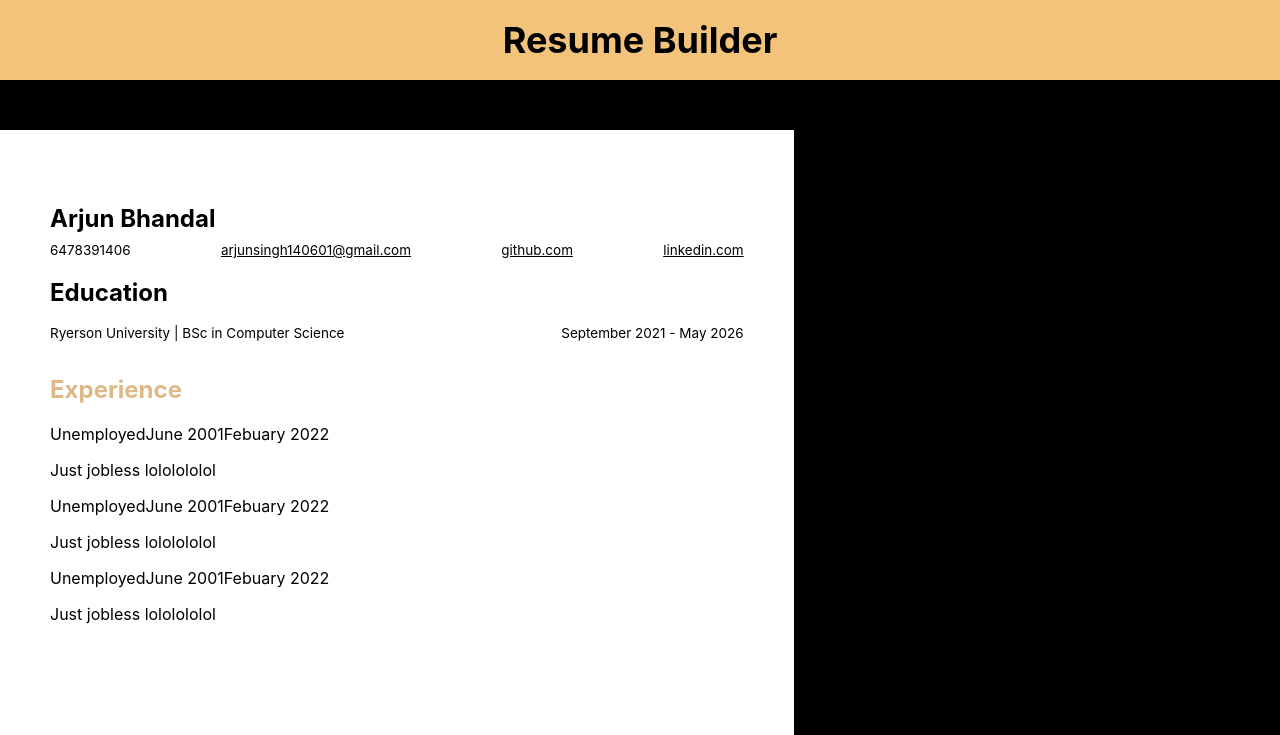
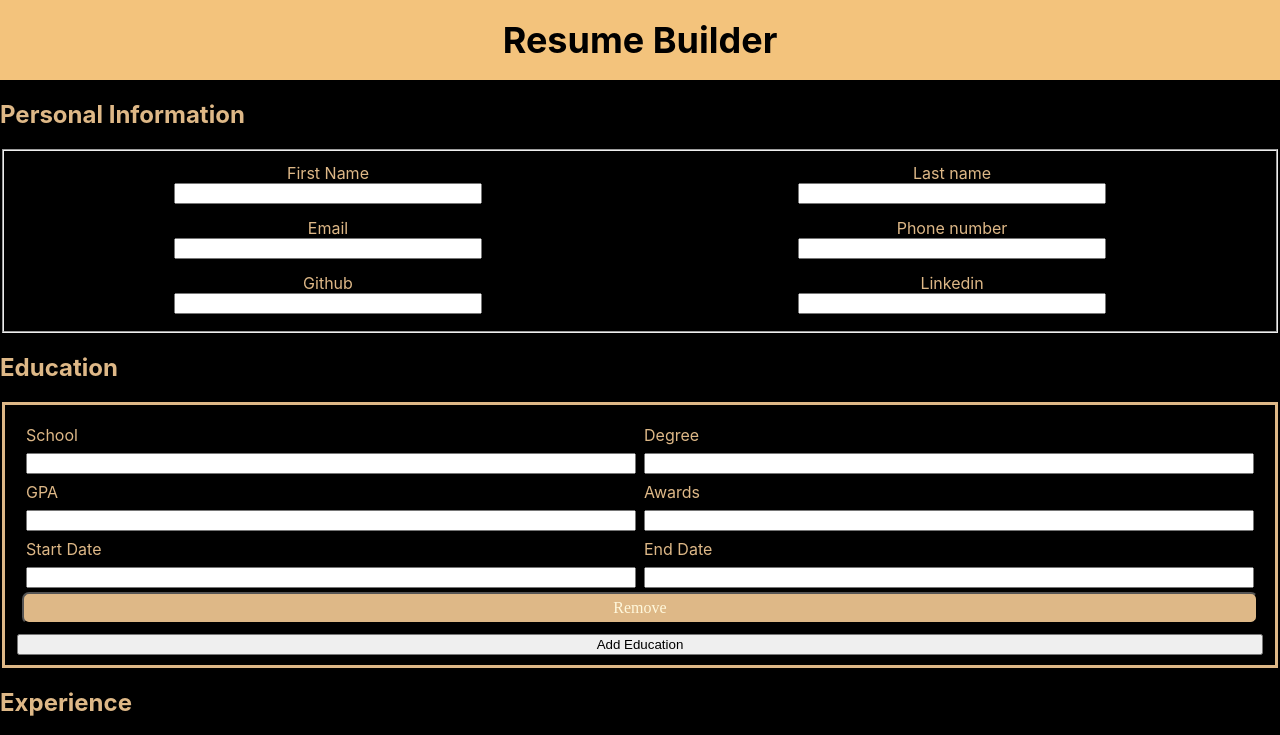
Before and after one commit to arjunsingh14/resume-builder, a React (Create React App) app in the folder app/: page / in a window 1280 px wide. Shown: the top 735 px of the page. Built offline with nearby package versions, Linux system fonts and the light colour scheme.

Commit message:
forms now create a letter sized resume w exp, education and contacts

```diff
--- a/app/src/App.js
+++ b/app/src/App.js
@@ -7,6 +7,7 @@ const App = () => {
     <main>
       <Header/>
       <Forms/>
+      <footer>Arjun Singh</footer>
     </main>
   )
 }
--- a/app/src/components/Education.js
+++ b/app/src/components/Education.js
@@ -28,9 +28,29 @@ const Education = ({ inputList, handleChange, add, remove }) => {
               />
             </div>
             <div>
+              <label htmlFor="gpa">GPA</label>
+              <input
+                type="text"
+                name="gpa"
+                id="gpa"
+                value={input.gpa}
+                onChange={(e) => handleChange(e, index)}
+              />
+            </div>
+            <div>
+              <label htmlFor="award">Awards</label>
+              <input
+                type="text"
+                name="awards"
+                id="award"
+                value={input.awards}
+                onChange={(e) => handleChange(e, index)}
+              />
+            </div>
+            <div>
               <label htmlFor="startDate">Start Date</label>
               <input
-                type="date"
+                type="text"
                 name="startDate"
                 id="startDate"
                 value={input.startDate}
@@ -40,7 +60,7 @@ const Education = ({ inputList, handleChange, add, remove }) => {
             <div>
               <label htmlFor="endDate">End Date</label>
               <input
-                type="date"
+                type="text"
                 name="endDate"
                 id="endDate"
                 value={input.endDate}
--- a/app/src/components/Experience.js
+++ b/app/src/components/Experience.js
@@ -7,7 +7,7 @@ const Experience = ({ inputList, handleChange, add, remove }) => {
       {inputList.map((input, index) => {
         return (
           <div className="experience" key={index}>
-            <label htmlFor="experience">experience</label>
+            <label htmlFor="experience">Experience</label>
             <input
               type="text"
               name="experience"
@@ -17,7 +17,7 @@ const Experience = ({ inputList, handleChange, add, remove }) => {
             />
             <label htmlFor="startDate">Start Date</label>
             <input
-              type="date"
+              type="text"
               name="startDate"
               id="startDate"
               value={input.startDate}
@@ -25,7 +25,7 @@ const Experience = ({ inputList, handleChange, add, remove }) => {
             />
             <label htmlFor="endDate">End Date</label>
             <input
-              type="date"
+              type="text"
               name="endDate"
               id="endDate"
               value={input.endDate}
--- a/app/src/components/Forms.js
+++ b/app/src/components/Forms.js
@@ -5,36 +5,31 @@ import Education from "./Education";
 import Experience from "./Experience";
 import Generate from "./Generate";
 const Forms = () => {
-  const [generate, setGenerate] = useState(true);
+  const [generate, setGenerate] = useState(false);
   const [personal, setPersonal] = useState({
-    firstName: "Arjun",
-    lastName: "Bhandal",
-    linkedin: "linkedin.com",
-    github: "github.com",
-    number: "6478391406",
-    email: "arjunsingh140601@gmail.com",
+    firstName: "",
+    lastName: "",
+    linkedin: "",
+    github: "",
+    number: "",
+    email: "",
   });
   const [educationList, setEducation] = useState([
-    { schoolName: "Ryerson University", degree: "BSc in Computer Science", startDate: "September 2021", endDate: "May 2026" },
+    {
+      schoolName: "",
+      degree: "",
+      gpa:"",
+      awards: "",
+      startDate: "",
+      endDate: "",
+    },
   ]);
   const [experienceList, setExperience] = useState([
     {
-      experience: "Unemployed",
-      startDate: "June 2001",
-      endDate: "Febuary 2022",
-      description: "Just jobless lololololol",
-    },
-    {
-      experience: "Unemployed",
-      startDate: "June 2001",
-      endDate: "Febuary 2022",
-      description: "Just jobless lololololol",
-    },
-    {
-      experience: "Unemployed",
-      startDate: "June 2001",
-      endDate: "Febuary 2022",
-      description: "Just jobless lololololol",
+      experience: "",
+      startDate: "",
+      endDate: "",
+      description:"",
     },
   ]);
   const handlePersonalChange = (e) => {
@@ -95,7 +90,7 @@ const Forms = () => {
         <form onSubmit={(e) => handleSubmit(e)}>
           <section className="personal-sect">
             <h2>Personal Information</h2>
-            <Personal {...personal} onChange={handlePersonalChange}/>
+            <Personal personal={personal} onChange={handlePersonalChange} />
           </section>
           <section className="edu-sect">
             <h2>Education</h2>
--- a/app/src/components/Generate.js
+++ b/app/src/components/Generate.js
@@ -1,8 +1,9 @@
 import React from "react";
-import './styles/Generate.css'
-const Generate = ({ education, experience, personal }) => {
+import "./styles/Generate.css";
+const Generate = ({ education, experience, personal, submit }) => {
   const { firstName, lastName, linkedin, github, number, email } = personal;
   return (
+    <div>
       <article className="resume">
         <section className="personal-display">
           <h1 className="first-last-name">
@@ -19,27 +20,42 @@ const Generate = ({ education, experience, personal }) => {
           <h2>Education</h2>
           {education.map((edu, index) => {
             return (
+              <div key={index}>
                 <div>
-              <p>{edu.schoolName} | {edu.degree}</p>
-              <p>{edu.startDate} - {edu.endDate}</p>
+                  <p>
+                    {edu.schoolName} | {edu.degree}
+                  </p>
+                  <p>
+                    {edu.startDate} - {edu.endDate}
+                  </p>
+                </div>
+                <p>GPA: {edu.gpa}/4.0</p>
+                <p>Award: {edu.awards}</p>
               </div>
             );
           })}
         </section>
-      <section>
+        <section className="experience-display">
           <h2>Experience</h2>
           {experience.map((exp, index) => {
             return (
-            <div>
-              <span>{exp.experience}</span>
-              <span>{exp.startDate}</span>
-              <span>{exp.endDate}</span>
+              <div key={index}>
+                <div className="experience-top">
+                  <p>{exp.experience}</p>
+                  <p>
+                    {exp.startDate}-{exp.endDate}
+                  </p>
+                </div>
+                <div className="experience-bottom">
                   <p>{exp.description}</p>
+                </div>
               </div>
             );
           })}
         </section>
       </article>
+      <button onClick={(e) => submit(e)}>Edit</button>
+    </div>
   );
 };
 
--- a/app/src/components/Personal.js
+++ b/app/src/components/Personal.js
@@ -1,7 +1,7 @@
 import React from "react";
 import './styles/Personal.css'
 
-const Personal = ({onChange}) => {
+const Personal = ({personal,  onChange}) => {
   return (
     <fieldset className="personal-info">
       <div className="firstname">
@@ -10,6 +10,7 @@ const Personal = ({onChange}) => {
           type="text"
           id="firstName"
           name="firstName"
+          value={personal.firstName}
           onChange={(e) => onChange(e)}
         />
       </div>
@@ -19,6 +20,7 @@ const Personal = ({onChange}) => {
           type="text"
           id="lastName"
           name="lastName"
+          value={personal.lastName}
           onChange={(e) => onChange(e)}
         />
       </div>
@@ -28,6 +30,7 @@ const Personal = ({onChange}) => {
           type="email"
           id="email"
           name="email"
+          value={personal.email}
           onChange={(e) => onChange(e)}
         />
       </div>
@@ -37,6 +40,7 @@ const Personal = ({onChange}) => {
           type="text"
           id="phoneNumber"
           name="number"
+          value={personal.number}
           onChange={(e) => onChange(e)}
         />
       </div>
@@ -46,6 +50,7 @@ const Personal = ({onChange}) => {
           type="text"
           id="github"
           name="github"
+          value={personal.github}
           onChange={(e) => onChange(e)}
         />
       </div>
@@ -55,6 +60,7 @@ const Personal = ({onChange}) => {
           type="text"
           id="linkedin"
           name="linkedin"
+          value={personal.linkedin}
           onChange={(e) => onChange(e)}
         />
       </div>
--- a/app/src/components/styles/Generate.css
+++ b/app/src/components/styles/Generate.css
@@ -26,11 +26,37 @@
 
 .education-display>h2 {
     color: black;
+    font-size: 20px;
 }
 
-.education-display>div {
+.education-display>div>div {
     display: flex;
     justify-content: space-between;
     font-size: 13.5px;
-    margin-top: -15px;
+    margin-top: -25px;
 }
+
+.education-display>div>p{
+    font-size: 13.5px;
+    margin-top:-7px;
+}
+
+.experience-display>h2 {
+    font-size: 20px;
+    color: black;
+}
+
+.experience-top {
+    margin-top: -18px;
+    display: flex;
+    justify-content: space-between;
+}
+.experience-top{
+    font-size: 14px;
+}
+
+.experience-bottom {
+    margin-top: -18px;
+    margin-bottom: 25px;
+    font-size: 12px;
+}
```
Lines whose indentation alone changed are shown as unchanged.
